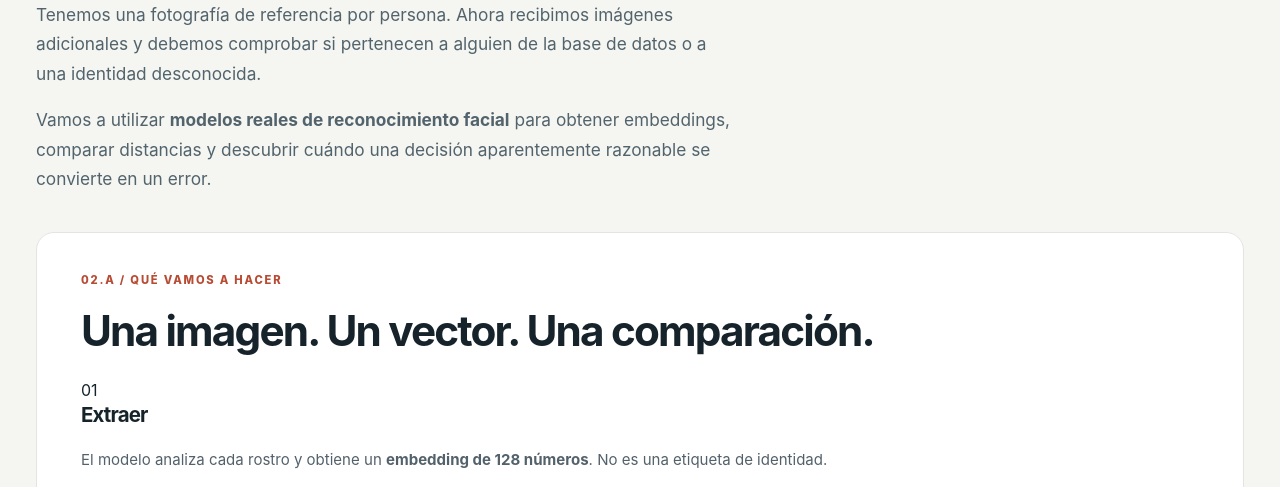
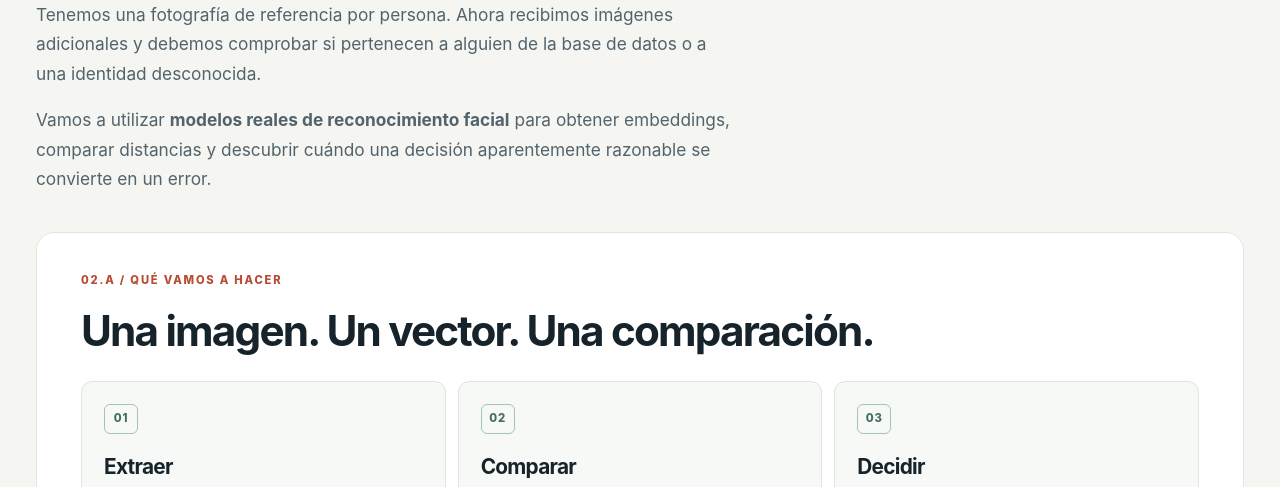
Before and after one commit to antoniorani/Perfilado, a website with bundled scripts: page biometria.html in a window 1280 px wide. Shown: the part 422-909 px from the top of the page. Built offline with nearby package versions, Linux system fonts and the light colour scheme.

Commit message:
style: load biometric styles

```diff
--- a/biometria.html
+++ b/biometria.html
@@ -7,6 +7,7 @@
   <meta name="theme-color" content="#f5f6f2">
   <title>Paso 2 · Identificación biométrica | Perfilado</title>
   <link rel="stylesheet" href="./assets/styles.css">
+  <link rel="stylesheet" href="./assets/biometrics.css">
 </head>
 <body class="page-data page-biometrics">
   <a class="skip-link" href="#contenido">Saltar al contenido</a>
```
